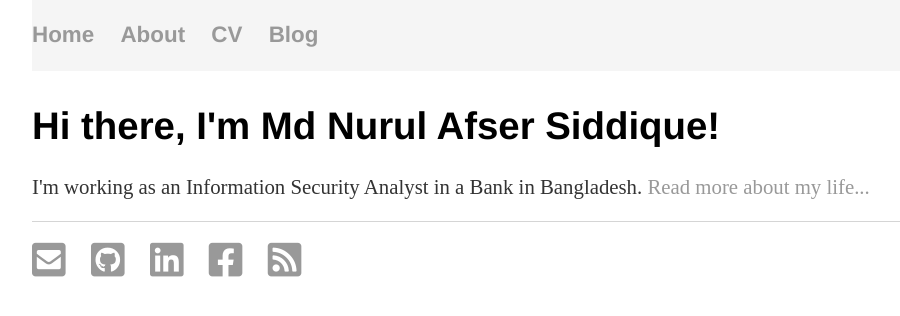
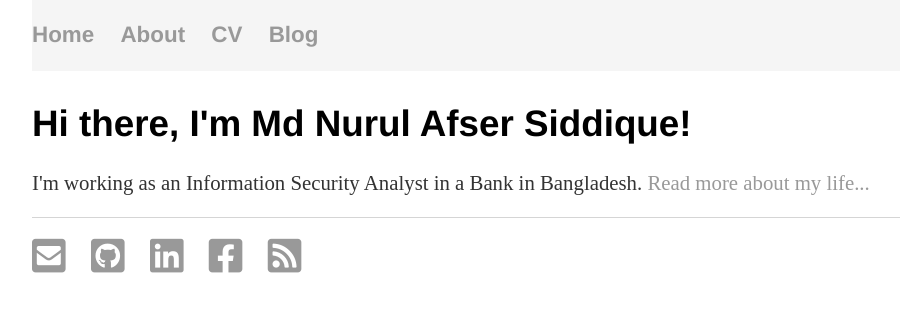
Before and after one commit to afsersid/afsersid.github.io, a Jekyll site: the page built from index.html, in a window 1280 px wide. Shown: the top 316 px of the page, without its empty margins (96-996 px from the left). Built offline with Jekyll 4.4.1, drawn with Linux system fonts in a browser that asks for light colours.

Commit message:
Update main.css

```diff
--- a/css/main.css
+++ b/css/main.css
@@ -20,7 +20,7 @@ a:hover {
     text-decoration: underline;
 }
 h1 {
-    font-size: 2.4em;
+    font-size: 2.3em;
     font-family:'Helvetica', 'Arial', 'Sans-Serif';
 }
 p {
```
